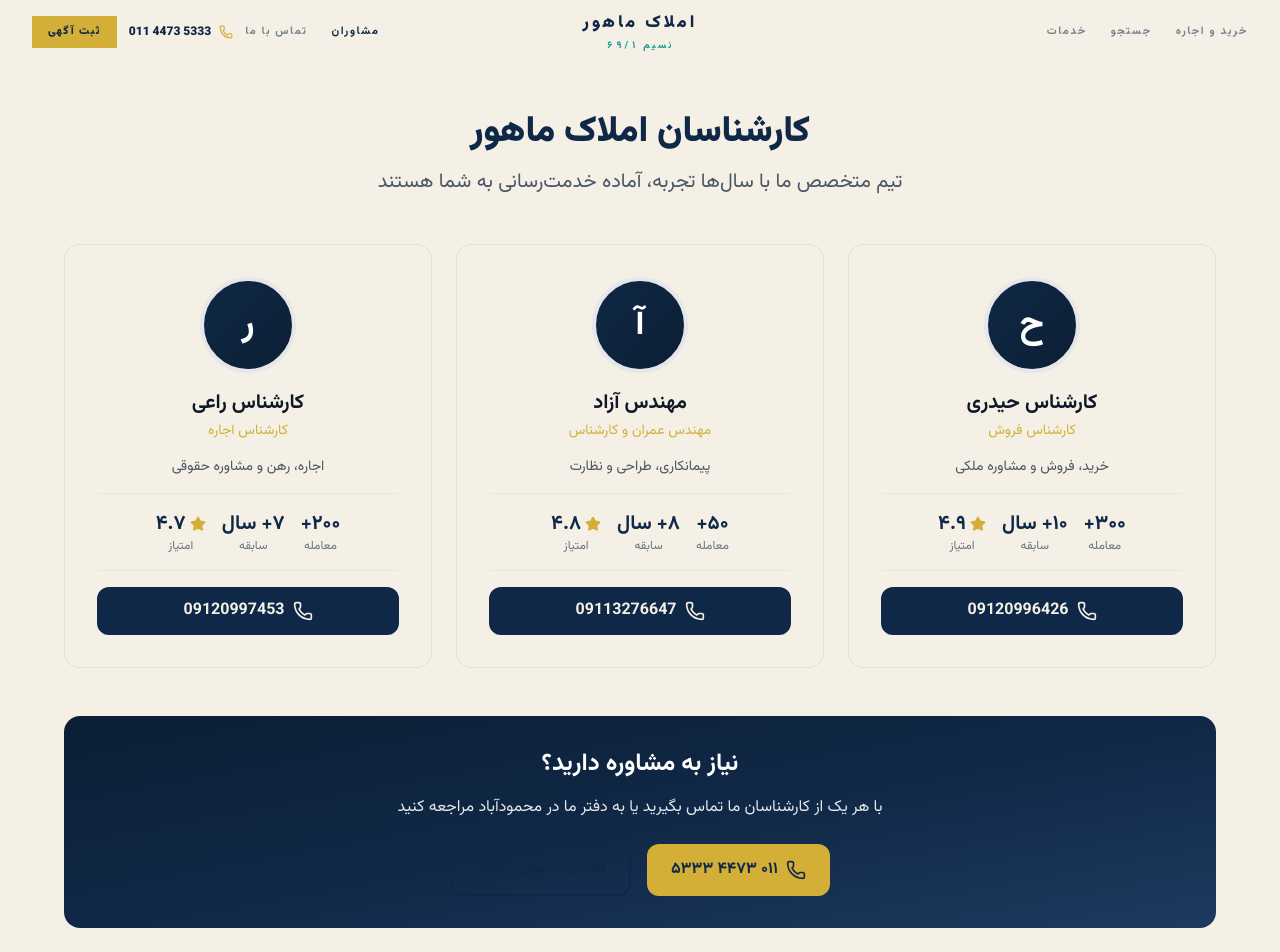
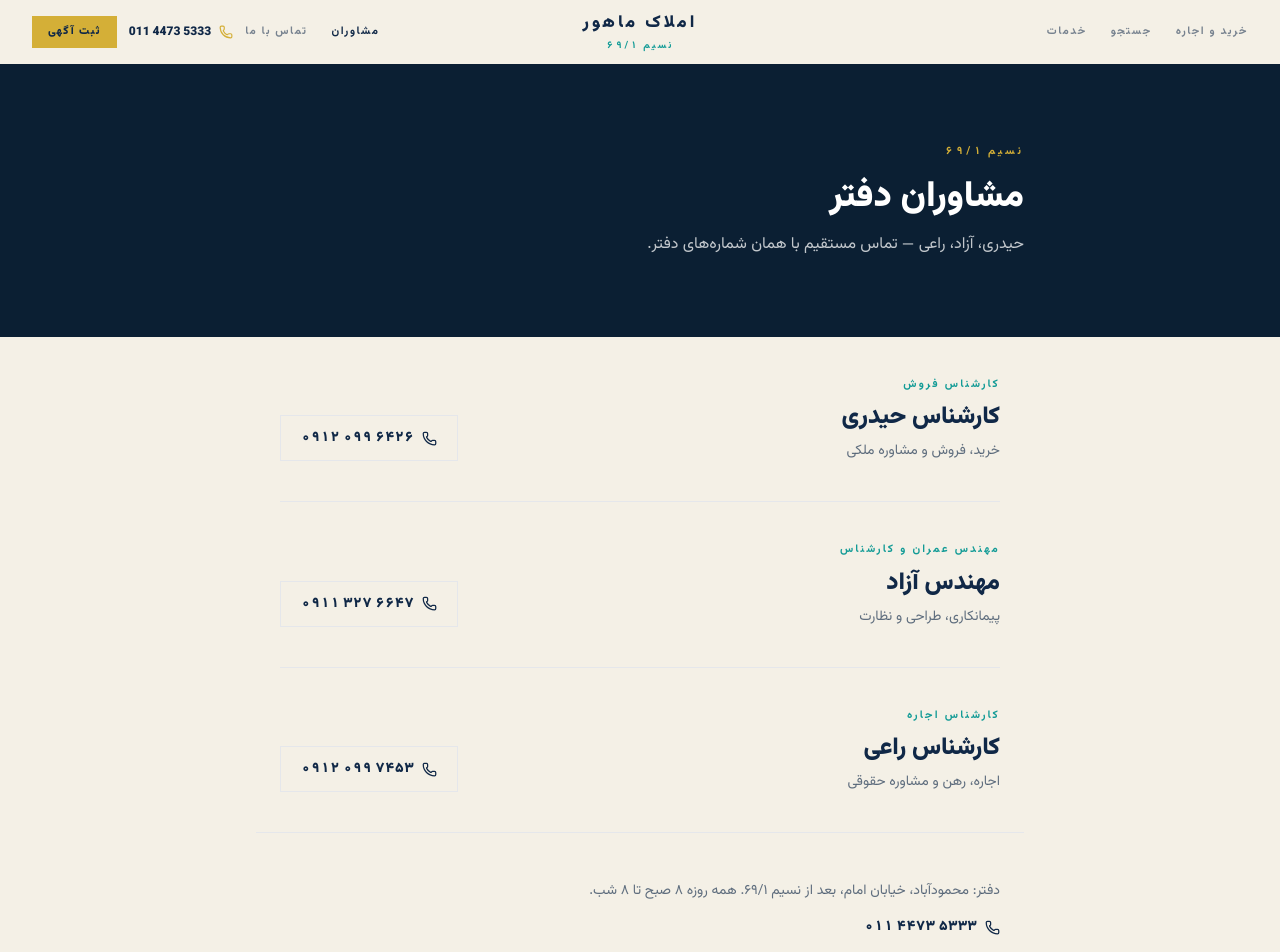
Before and after one commit to navidhaghpanah/mahoor-web, a Next.js app: page /agents in a window 1280 px wide. Shown: the top 952 px of the page. Built offline with nearby package versions, Linux system fonts and the light colour scheme.

Commit message:
ui: editorial agents, drop invented ratings

```diff
--- a/src/app/agents/page.tsx
+++ b/src/app/agents/page.tsx
@@ -1,52 +1,32 @@
 export const dynamic = "force-dynamic";
 import type { Metadata } from "next";
-import { Phone, Star } from "lucide-react";
-import PhoneText from "@/components/PhoneText";
+import { Phone } from "lucide-react";
+import PhoneText, { NasimMark } from "@/components/PhoneText";
+import { SITE } from "@/lib/site";
 
-interface Agent {
-  name: string;
-  role: string;
-  phone: string;
-  initial: string;
-  deals: string;
-  experience: string;
-  rating: string;
-  specialty: string;
-}
-
-const agents: Agent[] = [
+const agents = [
   {
     name: "کارشناس حیدری",
     role: "کارشناس فروش",
-    phone: "09120996426",
-    initial: "ح",
-    deals: "۳۰۰+",
-    experience: "۱۰+ سال",
-    rating: "۴.۹",
+    phoneDisplay: "۰۹۱۲ ۰۹۹ ۶۴۲۶",
+    href: "tel:09120996426",
     specialty: "خرید، فروش و مشاوره ملکی",
   },
   {
     name: "مهندس آزاد",
     role: "مهندس عمران و کارشناس",
-    phone: "09113276647",
-    initial: "آ",
-    deals: "۵۰+",
-    experience: "۸+ سال",
-    rating: "۴.۸",
+    phoneDisplay: "۰۹۱۱ ۳۲۷ ۶۶۴۷",
+    href: "tel:09113276647",
     specialty: "پیمانکاری، طراحی و نظارت",
   },
   {
     name: "کارشناس راعی",
     role: "کارشناس اجاره",
-    phone: "09120997453",
-    initial: "ر",
-    deals: "۲۰۰+",
-    experience: "۷+ سال",
-    rating: "۴.۷",
+    phoneDisplay: "۰۹۱۲ ۰۹۹ ۷۴۵۳",
+    href: "tel:09120997453",
     specialty: "اجاره، رهن و مشاوره حقوقی",
   },
 ];
-
 
 export const metadata: Metadata = {
   title: "مشاوران و کارشناسان",
@@ -63,80 +43,39 @@ export const metadata: Metadata = {
 
 export default function AgentsPage() {
   return (
-    <div className="min-h-screen bg-[#f4f0e6] py-12 px-4">
-      <div className="max-w-6xl mx-auto">
+    <div className="bg-[var(--sand)] text-[var(--navy)]">
+      <section className="bg-[var(--deep)] px-6 py-20 text-white">
+        <div className="mx-auto max-w-3xl">
+          <p className="text-[11px] font-bold tracking-[0.28em] text-[var(--gold)]">
+            <NasimMark />
+          </p>
+          <h1 className="mt-4 text-4xl font-black">مشاوران دفتر</h1>
+          <p className="mt-4 max-w-xl text-white/75">حیدری، آزاد، راعی — تماس مستقیم با همان شماره‌های دفتر.</p>
+        </div>
+      </section>
 
-        {/* هدر */}
-        <div className="text-center mb-12">
-          <h1 className="text-4xl font-extrabold text-[#102847] mb-4">کارشناسان املاک ماهور</h1>
-          <p className="text-xl text-gray-600 max-w-2xl mx-auto">
-            تیم متخصص ما با سال‌ها تجربه، آماده خدمت‌رسانی به شما هستند
-          </p>
-        </div>
+      <ul className="mx-auto max-w-3xl divide-y divide-[var(--navy)]/10 px-6">
+        {agents.map((agent) => (
+          <li key={agent.href} className="flex flex-col gap-3 py-10 sm:flex-row sm:items-end sm:justify-between">
+            <div>
+              <p className="text-[11px] font-bold tracking-[0.2em] text-[var(--sea)]">{agent.role}</p>
+              <h2 className="mt-2 text-2xl font-black">{agent.name}</h2>
+              <p className="mt-2 text-sm text-[var(--navy)]/65">{agent.specialty}</p>
+            </div>
+            <a href={agent.href} className="inline-flex items-center gap-2 border border-[var(--navy)] px-5 py-3 text-sm font-extrabold">
+              <Phone size={15} />
+              <PhoneText>{agent.phoneDisplay}</PhoneText>
+            </a>
+          </li>
+        ))}
+      </ul>
 
-        {/* لیست کارشناسان */}
-        <div className="grid grid-cols-1 md:grid-cols-3 gap-6">
-          {agents.map((agent) => (
-            <div key={agent.phone} className="card-modern p-8 text-center">
-              {/* آواتار */}
-              <div className="relative inline-block mb-4">
-                <div className="w-24 h-24 bg-gradient-to-br from-[#102847] to-[#0b1f33] rounded-full flex items-center justify-center text-white text-4xl font-bold mx-auto border-4 border-[#d4af37]">
-                  {agent.initial}
-                </div>
-              </div>
-
-              {/* اطلاعات */}
-              <h3 className="text-xl font-bold text-gray-900 mb-1">{agent.name}</h3>
-              <p className="text-[#d4af37] font-medium text-sm mb-4">{agent.role}</p>
-              <p className="text-gray-600 text-sm mb-4">{agent.specialty}</p>
-
-              {/* آمار */}
-              <div className="flex justify-center gap-4 py-4 border-y border-gray-200 mb-4">
-                <div className="text-center">
-                  <p className="text-xl font-bold text-[#102847]">{agent.deals}</p>
-                  <p className="text-xs text-gray-500">معامله</p>
-                </div>
-                <div className="text-center">
-                  <p className="text-xl font-bold text-[#102847]">{agent.experience}</p>
-                  <p className="text-xs text-gray-500">سابقه</p>
-                </div>
-                <div className="text-center">
-                  <p className="text-xl font-bold text-[#102847] flex items-center gap-1">
-                    <Star size={16} className="fill-[#d4af37] text-[#d4af37]" />
-                    {agent.rating}
-                  </p>
-                  <p className="text-xs text-gray-500">امتیاز</p>
-                </div>
-              </div>
-
-              {/* دکمه تماس */}
-              <a
-                href={`tel:${agent.phone}`}
-                className="btn-primary w-full flex items-center justify-center gap-2"
-              >
-                <Phone size={20} />
-                <PhoneText>{agent.phone}</PhoneText>
-              </a>
-            </div>
-          ))}
-        </div>
-
-        {/* اطلاعات تماس دفتر */}
-        <div className="mt-12 gradient-hero text-white rounded-2xl p-8 text-center">
-          <h2 className="text-2xl font-bold mb-4">نیاز به مشاوره دارید؟</h2>
-          <p className="text-gray-200 mb-6">
-            با هر یک از کارشناسان ما تماس بگیرید یا به دفتر ما در محمودآباد مراجعه کنید
-          </p>
-          <div className="flex flex-col sm:flex-row gap-4 justify-center">
-            <a href="tel:01144735333" className="btn-secondary inline-flex items-center justify-center gap-2">
-              <Phone size={20} />
-              ۰۱۱ ۴۴۷۳ ۵۳۳۳
-            </a>
-            <a href="/contact" className="btn-outline inline-flex items-center justify-center gap-2 border-white text-white hover:bg-white hover:text-[#102847]">
-              اطلاعات تماس کامل
-            </a>
-          </div>
-        </div>
+      <div className="mx-auto max-w-3xl border-t border-[var(--navy)]/10 px-6 py-12">
+        <p className="text-sm text-[var(--navy)]/65">دفتر: {SITE.address}. {SITE.hours}.</p>
+        <a href={SITE.telephoneHref} className="mt-4 inline-flex items-center gap-2 text-sm font-extrabold">
+          <Phone size={15} />
+          <PhoneText>{SITE.telephoneDisplay}</PhoneText>
+        </a>
       </div>
     </div>
   );
```
